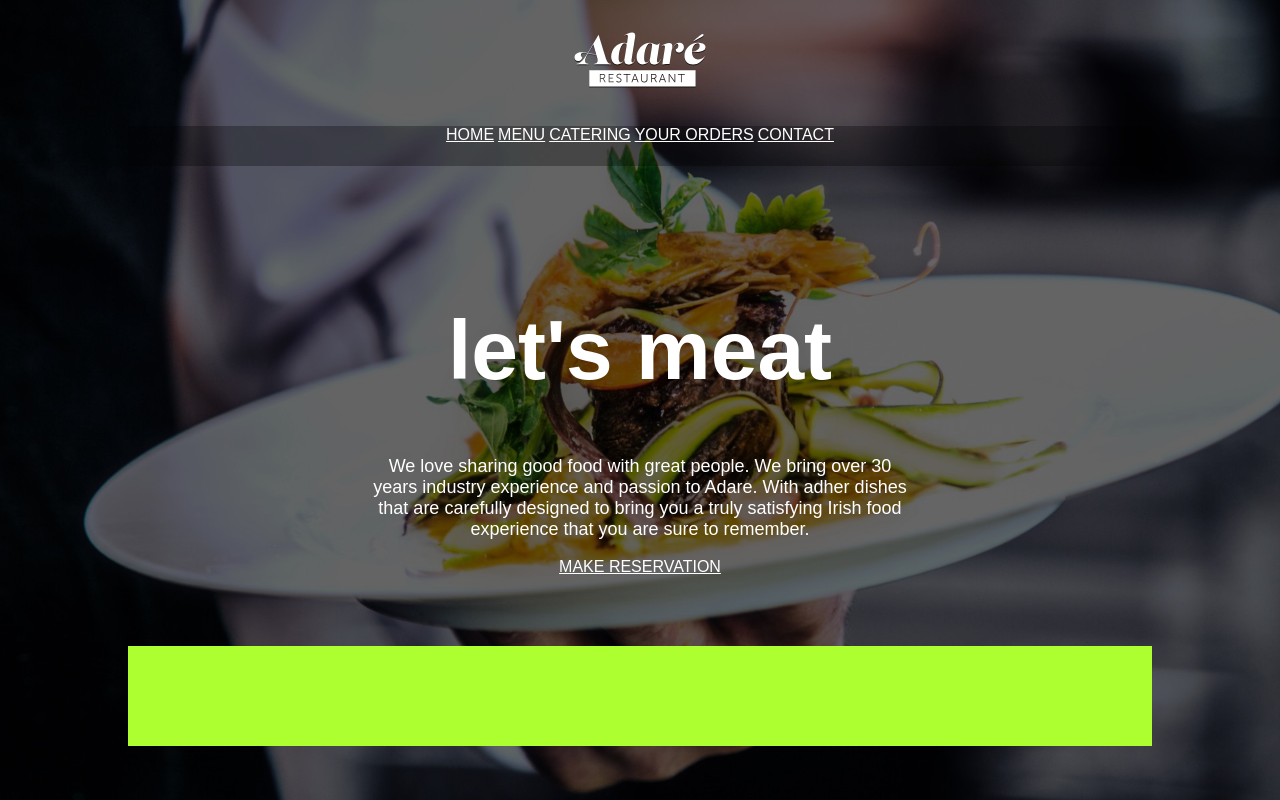
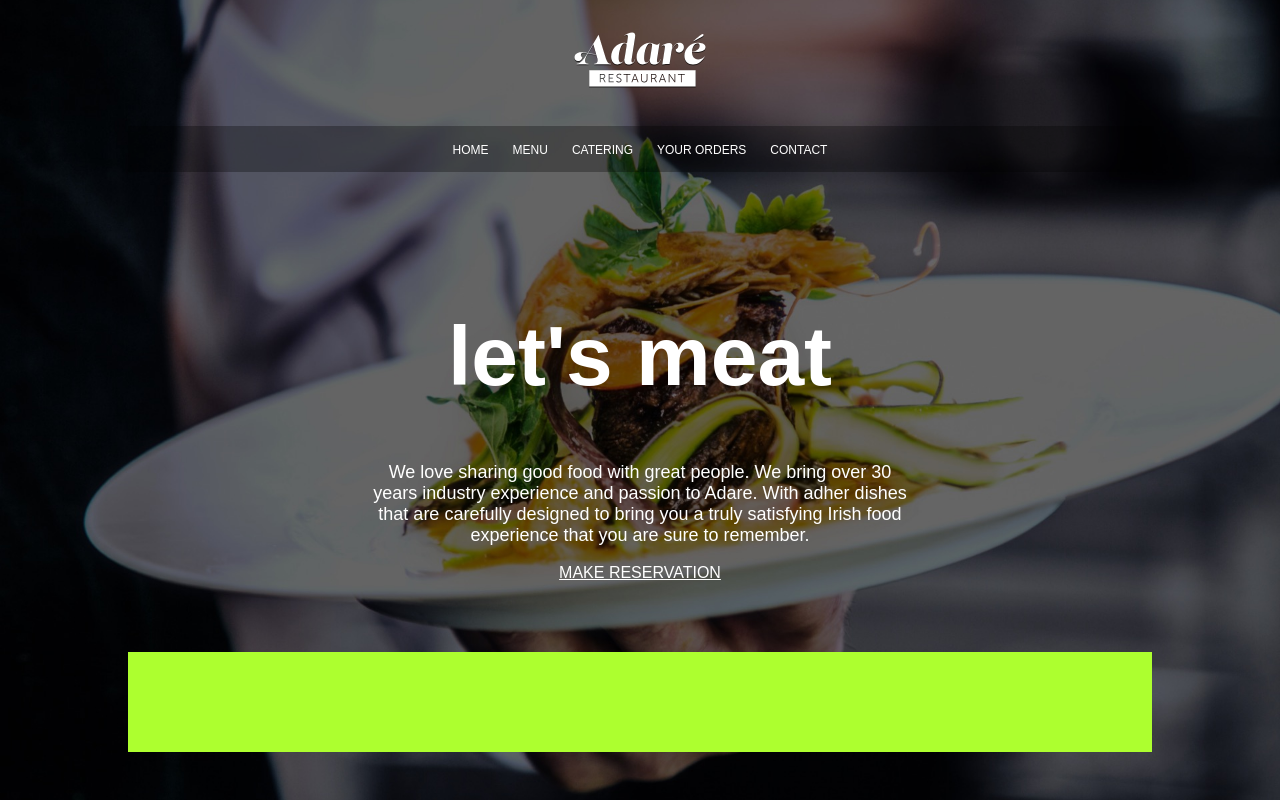
Before and after one commit to nandhirajan/html-css-restaurant-website, a plain HTML site: page index.html in a window 1280 px wide. Drawn offline with Linux system fonts and the light colour scheme.

Commit message:
Working on compount class selector

```diff
--- a/style.css
+++ b/style.css
@@ -23,8 +23,9 @@ header {
 
 nav {
     background-color:rgba(0,0,0,0.3);
-    height:40px;
-    text-align:center;
+    text-align: center;
+    padding-top: 14px;
+    padding-bottom: 14px;
 }
 
 main {
@@ -56,3 +57,10 @@ a {
     color: white;
     font-family: Arial, Helvetica, sans-serif;
 }
+
+nav a {
+    text-decoration: none;
+    font-size: 12px;
+    padding-right: 10px;
+    padding-left: 10px;
+}
```
